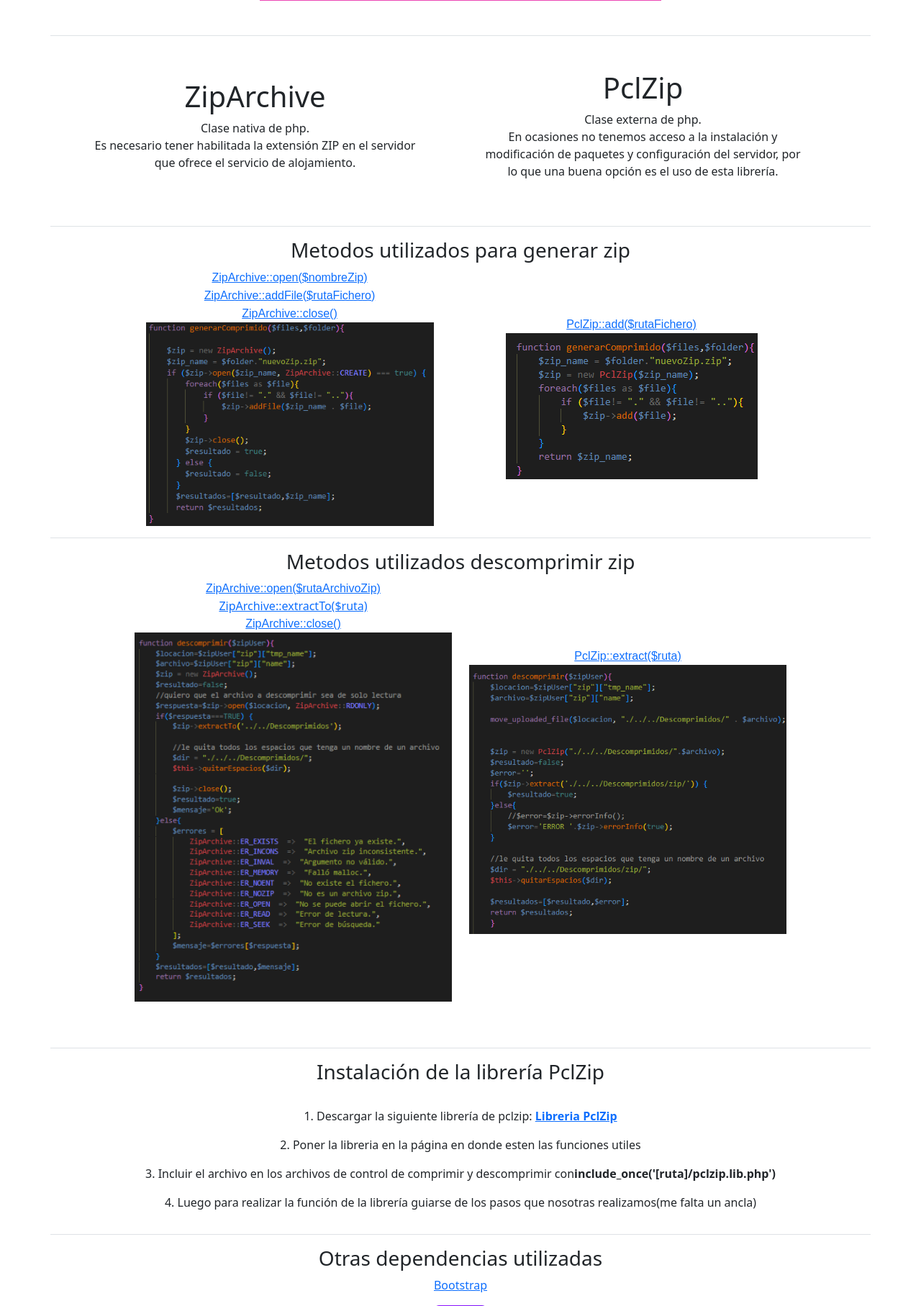
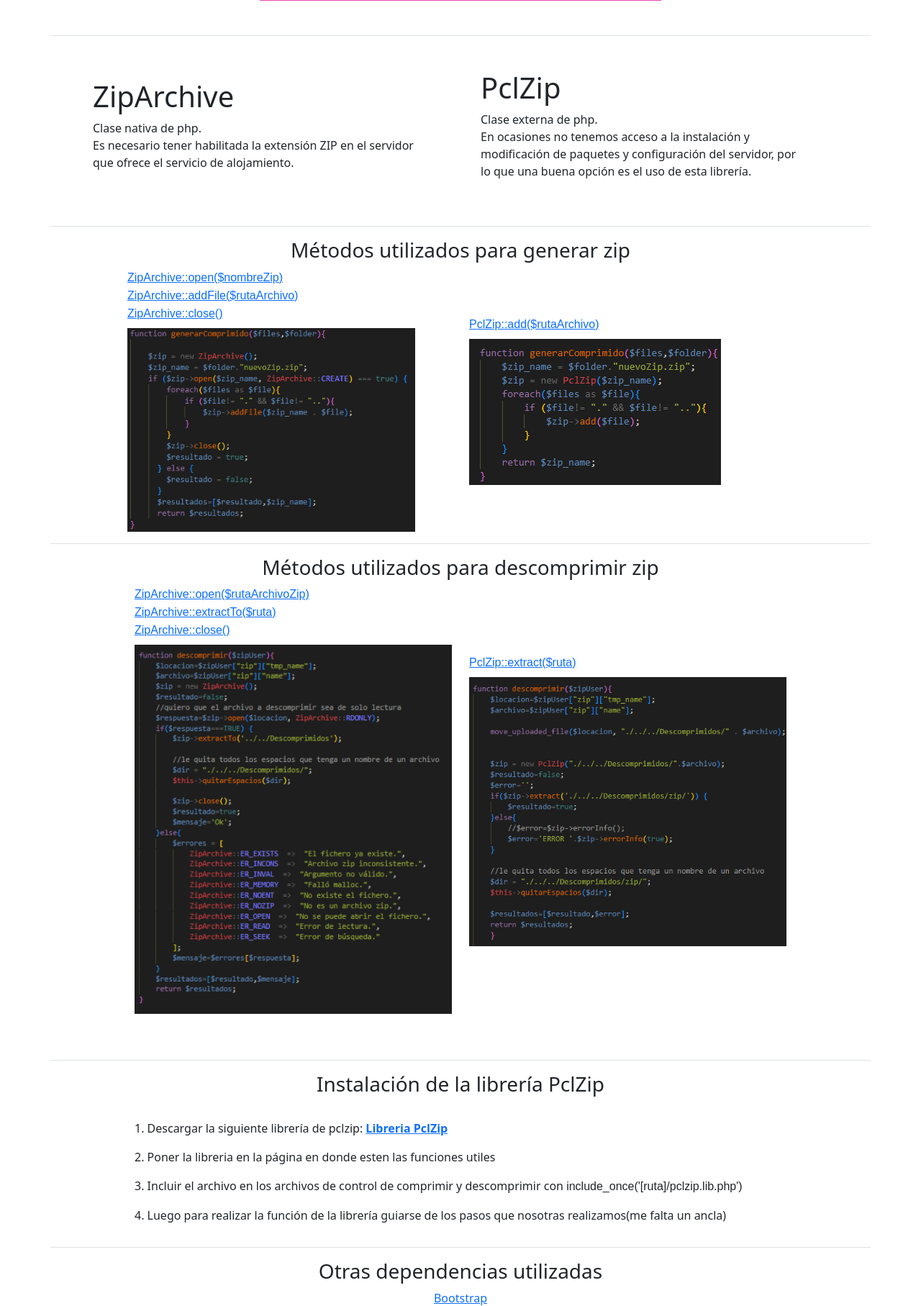
Before and after one commit to florencianionquepan/comprimir-archivos, a PHP site: page /Vista/Home/index.php in a window 1280 px wide. Shown: the part 544-2359 px from the top of the page at 72% size. Run offline with PHP 8.4, Linux system fonts and the light colour scheme; some libraries are stand-ins or nearby versions; some web fonts are replaced.

Commit message:
ajustes de estilo

```diff
--- a/Vista/Home/index.php
+++ b/Vista/Home/index.php
@@ -5,7 +5,7 @@
 <link rel="stylesheet" href="../Assets/css/estilo.css">
 <link href="http://fonts.cdnfonts.com/css/cascadia-code" rel="stylesheet">
 
-<div class="container-md mt-3 text-center">
+<div class="container-md mt-3">
 
 <div class="row align-items-center justify-content-center">
     <div class="col-10 text-center mb-3">
@@ -32,19 +32,19 @@
 
   <div class="row align-items-center border-top justify-content-center">
     <div class="col-10 text-center pt-3">
-      <h3>Metodos utilizados para generar zip</h3>
+      <h3>Métodos utilizados para generar zip</h3>
     </div>
   </div>
   <div class="row align-items-center justify-content-center">
     <div class="col-10 col-md-6 col-lg-5">
     <a href='https://www.php.net/manual/es/ziparchive.open' class='cascadia-code'>ZipArchive::open($nombreZip)</a><br>
-    <a href='https://www.php.net/manual/es/ziparchive.addfile' class='cascadia-code'>ZipArchive::addFile($rutaFichero)</a><br>
+    <a href='https://www.php.net/manual/es/ziparchive.addfile' class='cascadia-code'>ZipArchive::addFile($rutaArchivo)</a><br>
     <a href='https://www.php.net/manual/es/ziparchive.close' class='cascadia-code'>ZipArchive::close()</a><br>
-    <img class="img-fluid" src="../Imagenes/generarComprimido.png">
+    <img class="img-fluid mt-2" src="../Imagenes/generarComprimido.png">
     </div>
     <div class="col-10 col-md-6 col-lg-5">
-    <a href='https://nullpoint3r.wordpress.com/2011/06/05/pclzip-trabajando-con-ficheros-comprimidos-en-php/' class='cascadia-code'>PclZip::add($rutaFichero)</a><br>
-    <img class="img-fluid" src="../Imagenes/comprimidoPclzip.png">
+    <a href='https://nullpoint3r.wordpress.com/2011/06/05/pclzip-trabajando-con-ficheros-comprimidos-en-php/' class='cascadia-code'>PclZip::add($rutaArchivo)</a><br>
+    <img class="img-fluid mt-2" src="../Imagenes/comprimidoPclzip.png">
     </div>
   </div>
 
@@ -53,21 +53,21 @@
 
   <div class="row align-items-center  border-top justify-content-center mt-3 ">
     <div class="col-10 text-center pt-3 ">
-      <h3>Metodos utilizados descomprimir zip</h3>
+      <h3>Métodos utilizados para descomprimir zip</h3>
     </div>
 
     <div class="row align-items-center justify-content-center pb-5">
 
     <div class="col-10 col-md-6 col-lg-5 ">
     <a href='https://www.php.net/manual/es/ziparchive.open' class='cascadia-code'>ZipArchive::open($rutaArchivoZip)</a><br>
-    <a href='https://www.php.net/manual/en/ziparchive.extractto.php'>ZipArchive::extractTo($ruta)</a><br>
+    <a href='https://www.php.net/manual/en/ziparchive.extractto.php' class='cascadia-code'>ZipArchive::extractTo($ruta)</a><br>
     <a href='https://www.php.net/manual/es/ziparchive.close' class='cascadia-code'>ZipArchive::close()</a><br>
-    <img class="img-fluid" src="../Imagenes/descomprimirzip.png">
+    <img class="img-fluid mt-2" src="../Imagenes/descomprimirzip.png">
     </div>
 
     <div class="col-10 col-md-6 col-lg-5">
     <a href='https://wp-kama.com/function/PclZip::extract' class='cascadia-code'>PclZip::extract($ruta)</a><br>
-    <img class="img-fluid" src="../Imagenes/descomprimirpclzip.png">
+    <img class="img-fluid mt-2" src="../Imagenes/descomprimirpclzip.png">
     </div>
 
     </div>
@@ -78,10 +78,10 @@
       </div>
     </div>
       <div class="row align-items-center justify-content-center">
-        <div class="">
+        <div class="col-10">
           <p>1. Descargar la siguiente librería de pclzip: <a class="alert-link" download href='../../Util/pclzip.lib.php'>Libreria PclZip</a></p>
           <p>2. Poner la libreria en la página en donde esten las funciones utiles</p>
-          <p>3. Incluir el archivo en los archivos de control de comprimir y descomprimir con<b>include_once('[ruta]/pclzip.lib.php')</b></p>
+          <p>3. Incluir el archivo en los archivos de control de comprimir y descomprimir con <span class='cascadia-code'>include_once('[ruta]/pclzip.lib.php')</span></p>
           <p>4. Luego para realizar la función de la librería guiarse de los pasos que nosotras realizamos(me falta un ancla)</p>
     </div>
   </div>
```
